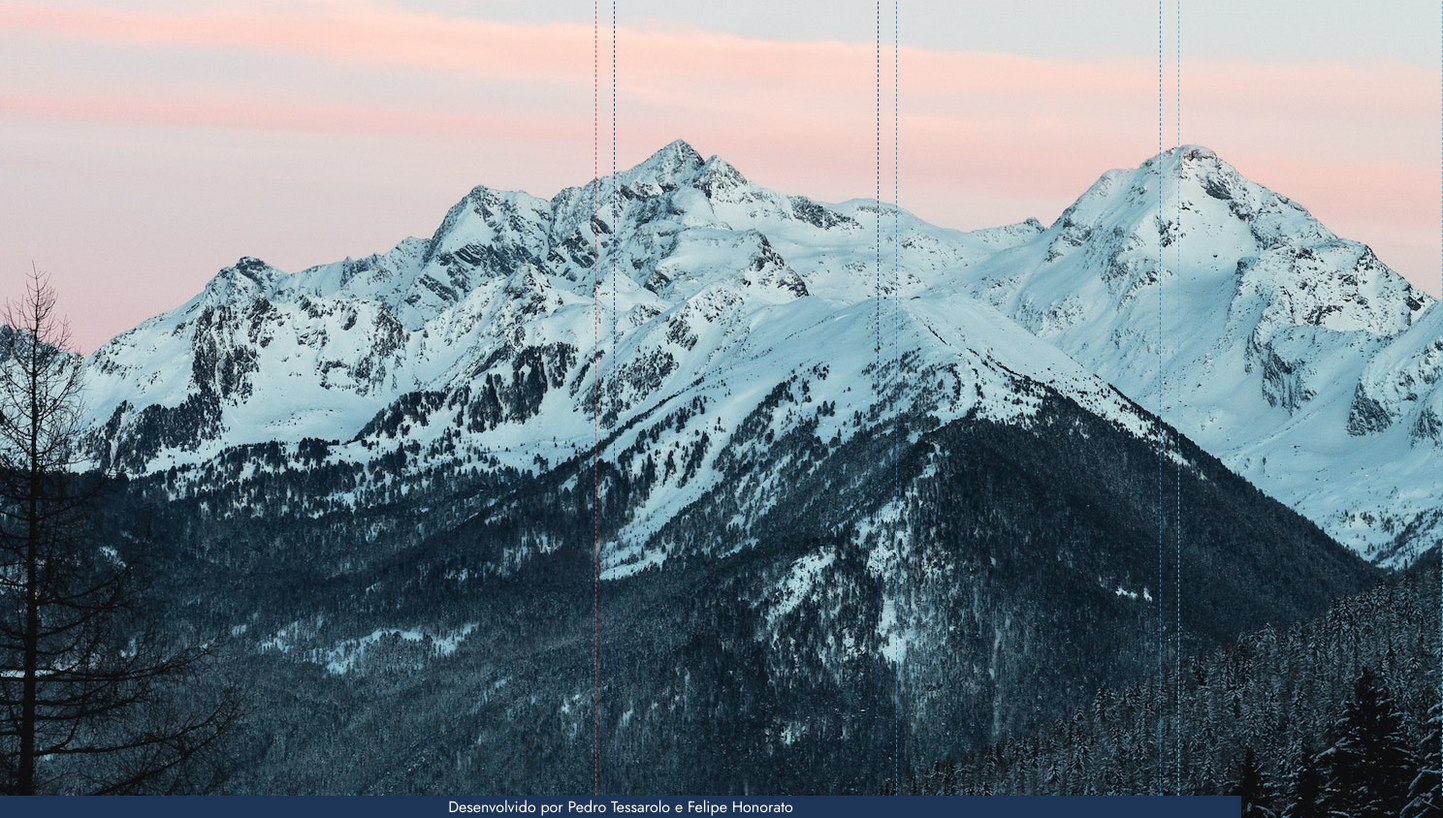
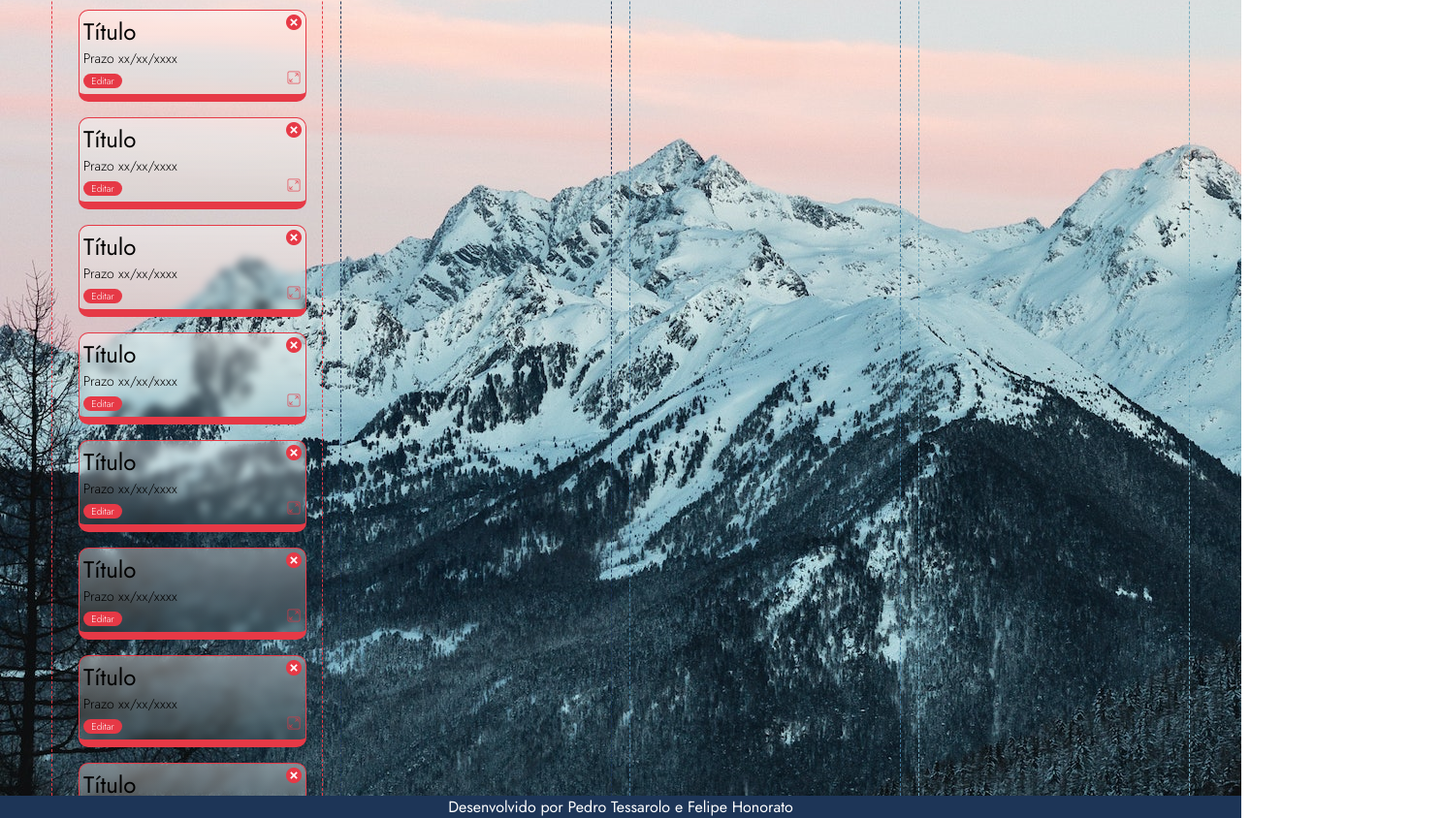
Before and after one commit to Ofelipehonorato/Kanban, a plain HTML site: page index.html in a window 1280 px wide. Shown: the part 377-1221 px from the top of the page at 97% size, 1488 px wide, since content can reach past the window. Drawn offline with Linux system fonts and the light colour scheme.

Commit message:
Configuração do scroll

```diff
--- a/css/style-desktop.css
+++ b/css/style-desktop.css
@@ -11,6 +11,8 @@
 }
 
 @media screen and (min-width: 1024px){
+
+
 
   .header-top{
     display: flex;
@@ -71,14 +73,45 @@
 /**************************** Fim CSS do Header *******************************/
 
 /****************************  CSS dos Cards Á FAZER **************************/
+  ::-webkit-scrollbar{
+    width: 8px;
+  }
+  ::-webkit-scrollbar-track {
+    border-radius: 10px;
+  }
+
+  ::-webkit-scrollbar-thumb {
+    border-radius: 10px;
+    background:  rgba(121, 108, 108, 0.5);
+  }
+
+
+  .main-cards-scroll{
+    display: flex;
+    flex-direction: column;
+    overflow-y: scroll;
+    overflow-x: hidden;
+    scroll-snap-type: y mandatory;
+    scroll-padding-left: 20px;
+    width: 90%;
+    padding-left: 27px;
+    height:1033px;
+    margin-top: 20px;
+  }
+
+
   .main-cards-layout {
     display: flex;
     justify-content: center;
     height: 1080px;
   }
 
+  .main-cards-afazer-layout,.main-cards-execucao-layout,
+  .main-cards-revisao-layout, .main-cards-finalizacao-layout {
+    margin: 0 16px 16px 0;
+  }
+
   .main-cards-afazer {
-    height: auto;
     border-left: 1px dashed var(--bg-color-afazer);
     border-right: 1px dashed var(--bg-color-afazer);
     border-bottom: none;
--- a/css/style-mobile.css
+++ b/css/style-mobile.css
@@ -16,8 +16,6 @@ body {
   background-image: url("../img/background/background-img.jpg");
   background-size: auto;
   background-repeat: no-repeat;
-  scroll-snap-type: y mandatory;
-
 }
 /************************* Ínicio CSS do Header *******************************/
 header{
@@ -134,7 +132,6 @@ header{
   overflow-x: scroll;
   scroll-snap-type: x mandatory;
   scroll-padding-left: 20px;
-  /* visual styling */
   display: grid;
   width: 90%;
   grid-auto-flow: column;
--- a/index.html
+++ b/index.html
@@ -99,6 +99,143 @@
             </button>
           </div>
         </div>
+
+        <div class="main-cards-afazer-layout" id="cards">
+          <div class="main-cards-afazer-text">
+            <h1>Título</h1>
+            <p>Prazo xx/xx/xxxx</p>
+            <button class="btn-afazer">
+              Editar
+            </button>
+          </div>
+
+          <div class="main-cards-afazer-btn">
+            <button class="btn-afazer">
+              <img src="./img/icons/close-fazer.png" width="16px" alt="Fechar">
+            </button>
+            <button class="btn-afazer">
+              <img src="./img/icons/maximize-fazer.png" width="16px" alt="Aumentar">
+            </button>
+          </div>
+        </div>
+
+        <div class="main-cards-afazer-layout" id="cards">
+          <div class="main-cards-afazer-text">
+            <h1>Título</h1>
+            <p>Prazo xx/xx/xxxx</p>
+            <button class="btn-afazer">
+              Editar
+            </button>
+          </div>
+
+          <div class="main-cards-afazer-btn">
+            <button class="btn-afazer">
+              <img src="./img/icons/close-fazer.png" width="16px" alt="Fechar">
+            </button>
+            <button class="btn-afazer">
+              <img src="./img/icons/maximize-fazer.png" width="16px" alt="Aumentar">
+            </button>
+          </div>
+        </div>
+
+        <div class="main-cards-afazer-layout" id="cards">
+          <div class="main-cards-afazer-text">
+            <h1>Título</h1>
+            <p>Prazo xx/xx/xxxx</p>
+            <button class="btn-afazer">
+              Editar
+            </button>
+          </div>
+
+          <div class="main-cards-afazer-btn">
+            <button class="btn-afazer">
+              <img src="./img/icons/close-fazer.png" width="16px" alt="Fechar">
+            </button>
+            <button class="btn-afazer">
+              <img src="./img/icons/maximize-fazer.png" width="16px" alt="Aumentar">
+            </button>
+          </div>
+        </div>
+
+        <div class="main-cards-afazer-layout" id="cards">
+          <div class="main-cards-afazer-text">
+            <h1>Título</h1>
+            <p>Prazo xx/xx/xxxx</p>
+            <button class="btn-afazer">
+              Editar
+            </button>
+          </div>
+
+          <div class="main-cards-afazer-btn">
+            <button class="btn-afazer">
+              <img src="./img/icons/close-fazer.png" width="16px" alt="Fechar">
+            </button>
+            <button class="btn-afazer">
+              <img src="./img/icons/maximize-fazer.png" width="16px" alt="Aumentar">
+            </button>
+          </div>
+        </div>
+
+        <div class="main-cards-afazer-layout" id="cards">
+          <div class="main-cards-afazer-text">
+            <h1>Título</h1>
+            <p>Prazo xx/xx/xxxx</p>
+            <button class="btn-afazer">
+              Editar
+            </button>
+          </div>
+
+          <div class="main-cards-afazer-btn">
+            <button class="btn-afazer">
+              <img src="./img/icons/close-fazer.png" width="16px" alt="Fechar">
+            </button>
+            <button class="btn-afazer">
+              <img src="./img/icons/maximize-fazer.png" width="16px" alt="Aumentar">
+            </button>
+          </div>
+        </div>
+
+        <div class="main-cards-afazer-layout" id="cards">
+          <div class="main-cards-afazer-text">
+            <h1>Título</h1>
+            <p>Prazo xx/xx/xxxx</p>
+            <button class="btn-afazer">
+              Editar
+            </button>
+          </div>
+
+          <div class="main-cards-afazer-btn">
+            <button class="btn-afazer">
+              <img src="./img/icons/close-fazer.png" width="16px" alt="Fechar">
+            </button>
+            <button class="btn-afazer">
+              <img src="./img/icons/maximize-fazer.png" width="16px" alt="Aumentar">
+            </button>
+          </div>
+        </div>        <div class="main-cards-afazer-layout" id="cards">
+          <div class="main-cards-afazer-text">
+            <h1>Título</h1>
+            <p>Prazo xx/xx/xxxx</p>
+            <button class="btn-afazer">
+              Editar
+            </button>
+          </div>
+
+          <div class="main-cards-afazer-btn">
+            <button class="btn-afazer">
+              <img src="./img/icons/close-fazer.png" width="16px" alt="Fechar">
+            </button>
+            <button class="btn-afazer">
+              <img src="./img/icons/maximize-fazer.png" width="16px" alt="Aumentar">
+            </button>
+          </div>
+
+        </div>
+
+      </div>
+
+    </div>
+
       </div>
 
 
```
